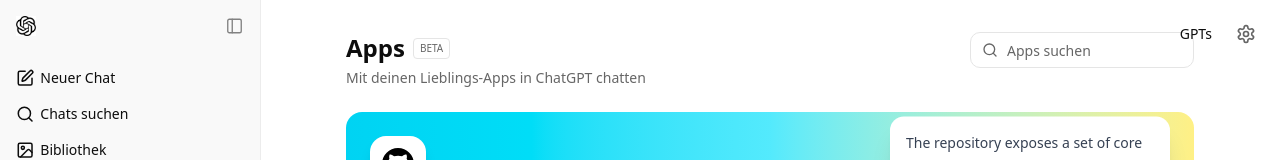
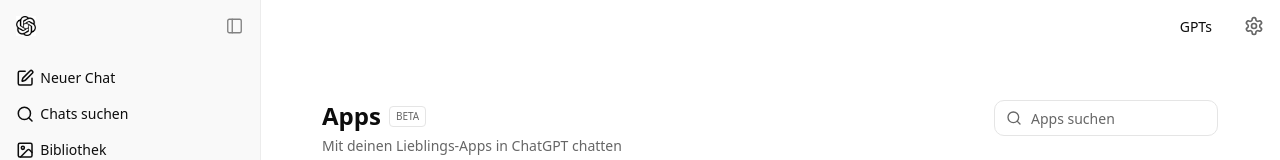
Before and after one commit to easakibahmad/chatgpt-apps-ui, a Next.js app: page / in a window 1280 px wide. Shown: the top 160 px of the page. Built offline with nearby package versions, Linux system fonts and the light colour scheme.

Commit message:
feat: add content section style

```diff
--- a/app/page.tsx
+++ b/app/page.tsx
@@ -23,21 +23,23 @@
     <div className="min-h-screen bg-background">
       <Sidebar isOpen={sidebarOpen} />
 
-      {/* Top right header */}
-      <div className="fixed top-4 right-4 z-50 flex items-center gap-4">
-        <span className="text-sm font-medium text-foreground">GPTs</span>
-        <button className="p-2 hover:bg-accent rounded-lg transition-colors">
-          <Settings className="w-5 h-5 text-muted-foreground" />
-        </button>
-      </div>
-
       <main
         className={cn(
           "min-h-screen transition-all duration-300 ease-in-out",
           sidebarOpen ? "ml-[260px]" : "ml-0"
         )}
       >
-        <div className="max-w-4xl mx-auto px-6 py-8">
+        {/* Top nav */}
+        <div className="flex items-center justify-end gap-4 p-2 h-[52px]">
+          <div className="py-1.5 px-2 rounded-2xl hover:bg-[#eaeaea] transition-colors cursor-pointer">
+            <span className="text-sm font-medium text-foreground">GPTs</span>
+          </div>
+          <button className="py-2 px-2  hover:bg-[#eaeaea] rounded-2xl transition-colors cursor-pointer">
+            <Settings className="w-5 h-5 text-muted-foreground" />
+          </button>
+        </div>
+
+        <div className="mx-auto my-6 w-full max-w-4xl sm:my-12">
           {selectedApp ? (
             <AppDetail
               appId={selectedApp}
```
